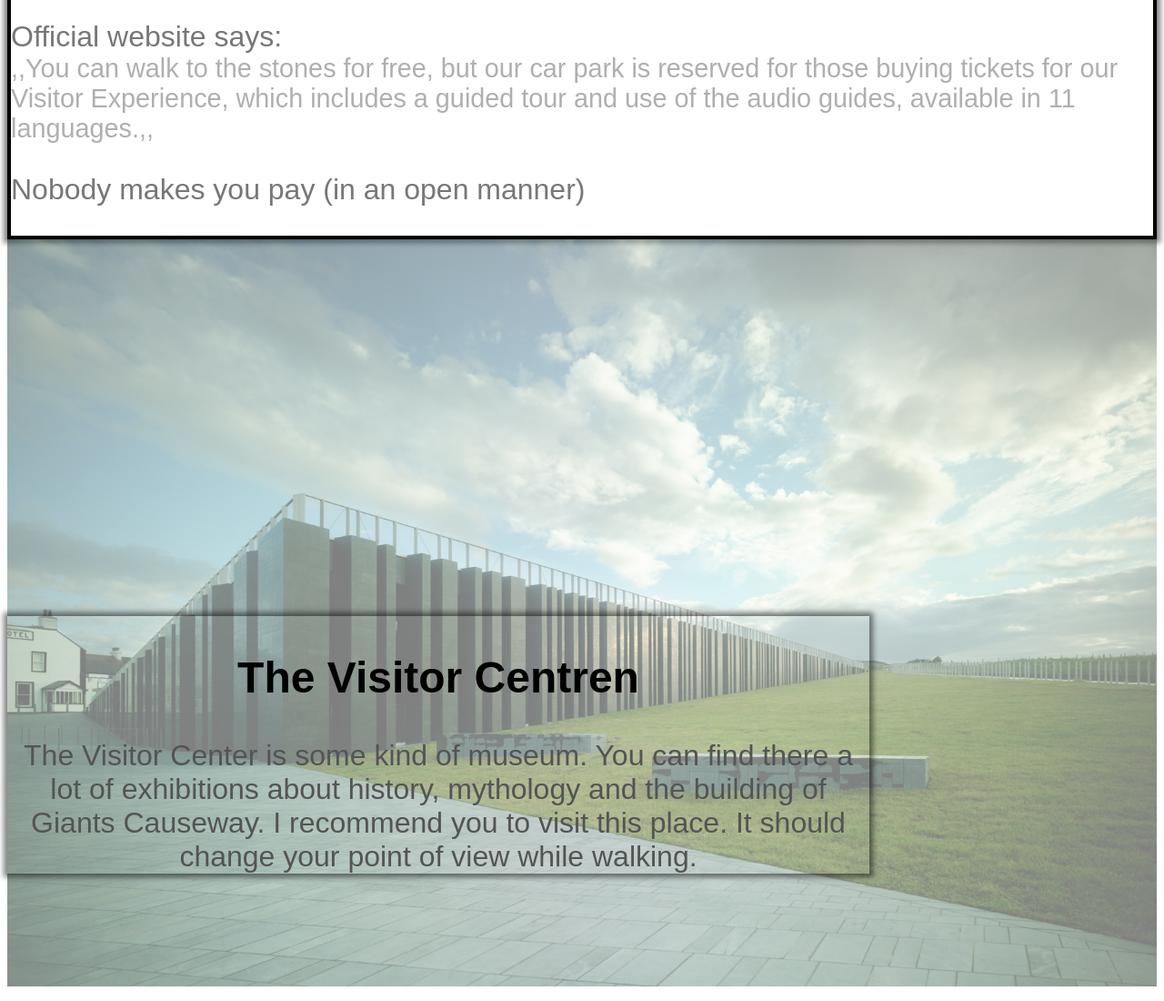
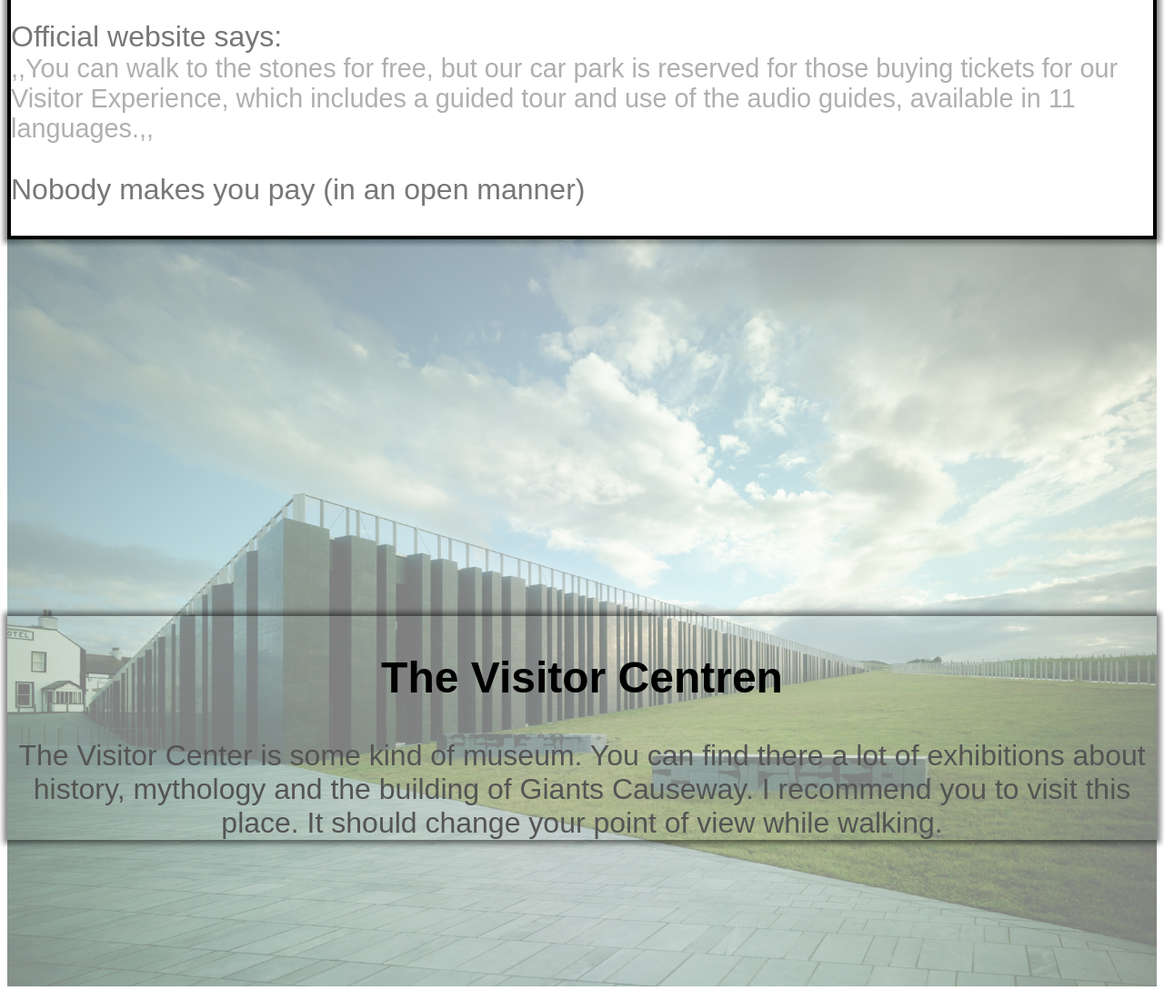
Before and after one commit to Akkokiko/Akkokiko.github.io, a plain HTML site: page The_Giants_Causeway.html in a window 1280 px wide. Shown: the part 1721-2821 px from the top of the page at 91% size. Drawn offline with Linux system fonts and the light colour scheme.

Commit message:
Update The_Giants_Causeway.html

```diff
--- a/The_Giants_Causeway.html
+++ b/The_Giants_Causeway.html
@@ -64,9 +64,8 @@ td{
 	position: absolute;
    left: 0;
    top: 50%;
-   width: 100%;
    text-align: center;
-   width:75%;
+   width:auto%;
    color:#545454;
     box-shadow: 0 0 6px 4px rgba(0, 0,0, 0.5);
 }
```
